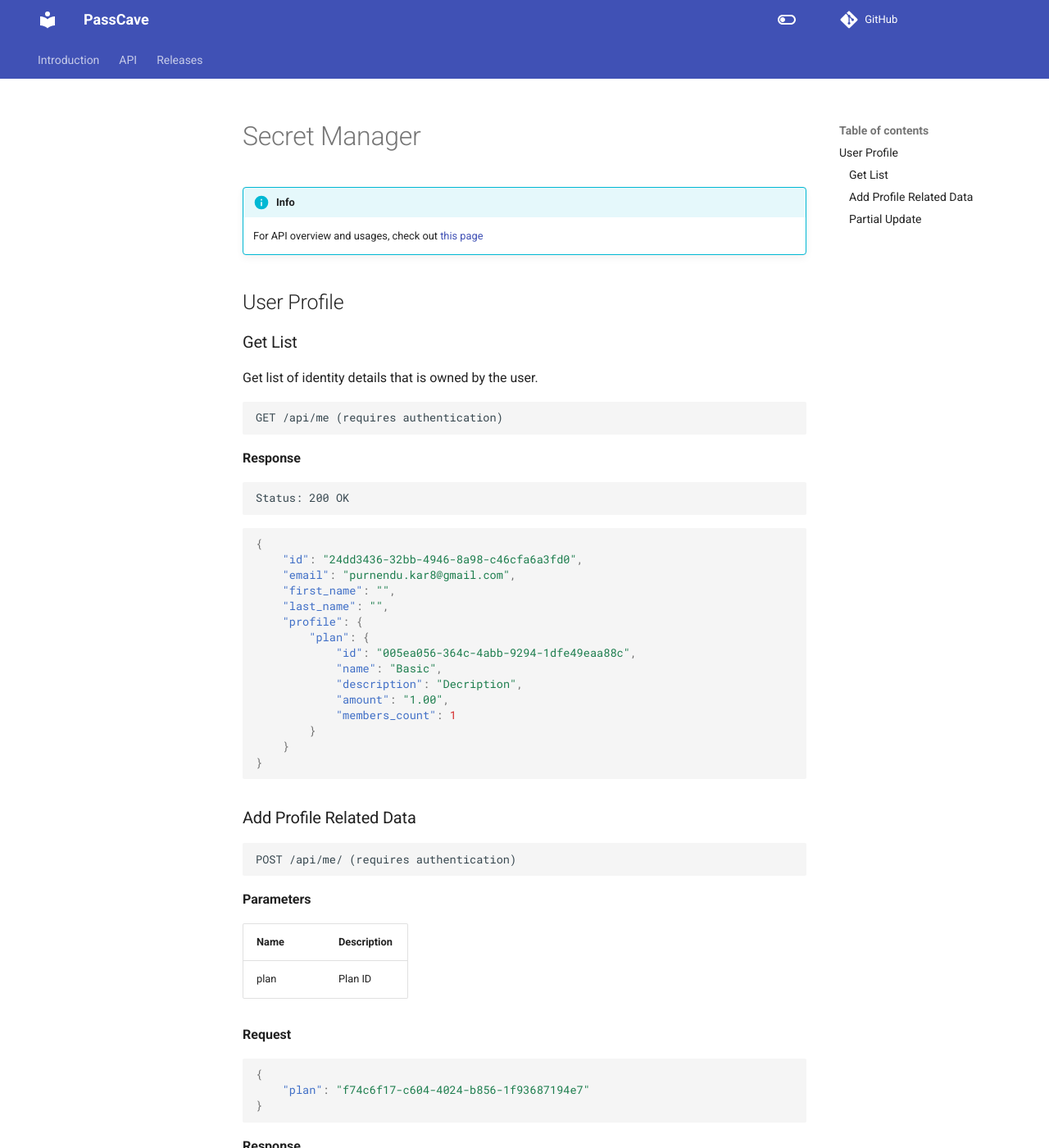
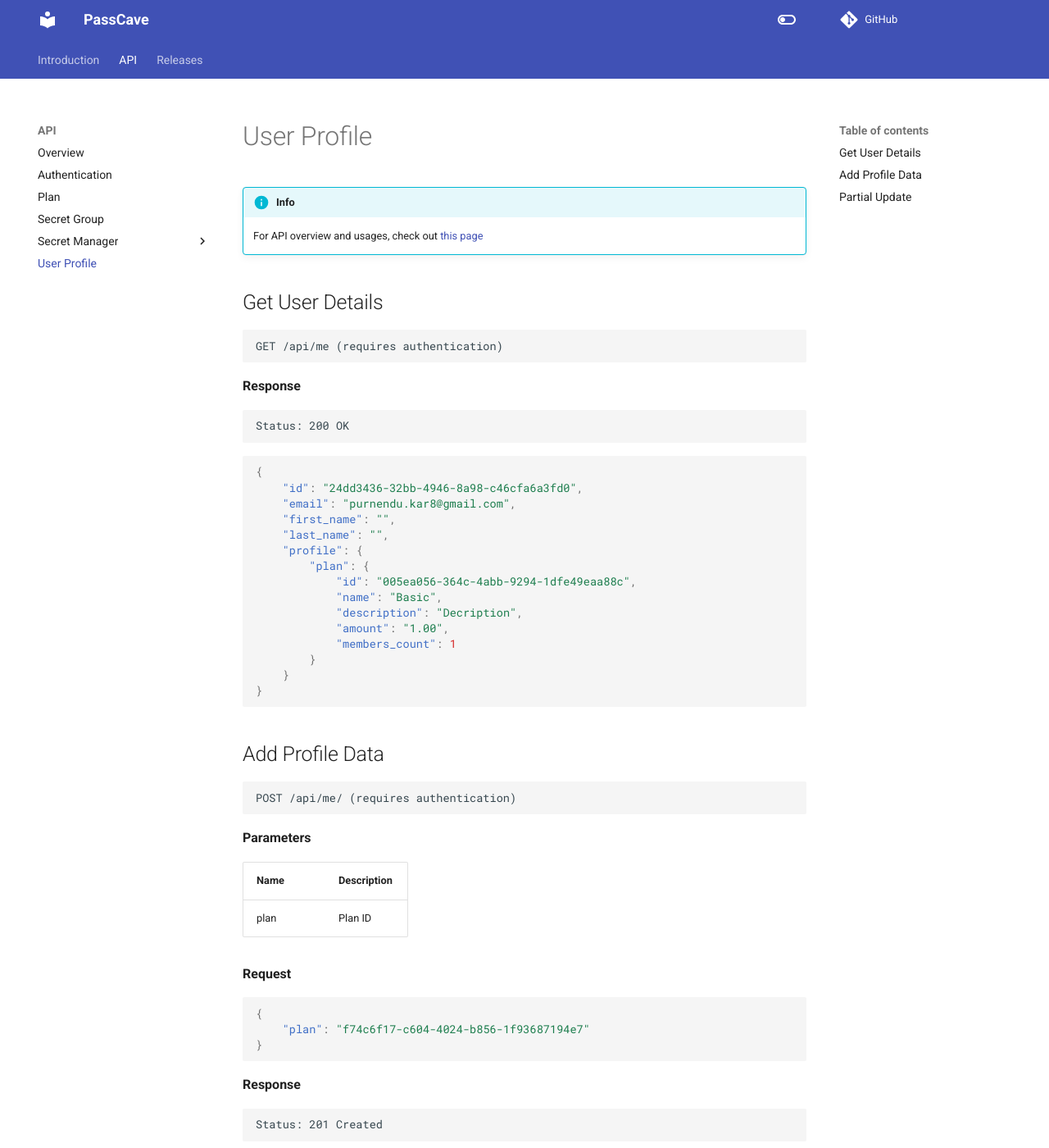
Before and after one commit to purnendukar/PassCave-backend, an MkDocs documentation site: the page built from docs/api/9-user-profile.md, in a window 1280 px wide and 1400 px high. Shown: the whole window at 82% size. Built offline with MkDocs 1.6.1 and Material for MkDocs 9.7.7, drawn with Linux system fonts in a browser that asks for light colours; comment, search, counter and statistics services are not loaded.

Commit message:
feat: user-profile api doc nav

````diff
--- a/docs/api/9-user-profile.md
+++ b/docs/api/9-user-profile.md
@@ -1,12 +1,9 @@
-# Secret Manager
+# User Profile
 
 !!!info
     For API overview and usages, check out [this page](0-overview.md)
 
-## User Profile
-
-### Get List
-Get list of identity details that is owned by the user.
+## Get User Details
 
 ```
 GET /api/me (requires authentication)
@@ -34,7 +31,7 @@ Status: 200 OK
 }
 ```
 
-### Add Profile Related Data
+## Add Profile Data
 
 ```
 POST /api/me/ (requires authentication)
@@ -75,7 +72,7 @@ Status: 201 Created
 }
 ```
 
-### Partial Update
+## Partial Update
 
 ```
 PATCH /api/me/ (requires authentication)
--- a/mkdocs.yml
+++ b/mkdocs.yml
@@ -17,6 +17,7 @@ nav:
     - Web App Secret : api/6-web-app-secret.md
     - Secret Note: api/7-secret-note.md
     - Identity Secret: api/8-identity-secret.md
+  - User Profile: api/9-user-profile.md
   # - Errors: api/errors.md
 # - Technical Specs:
 #   - Server Config: backend/server_config.md
````
